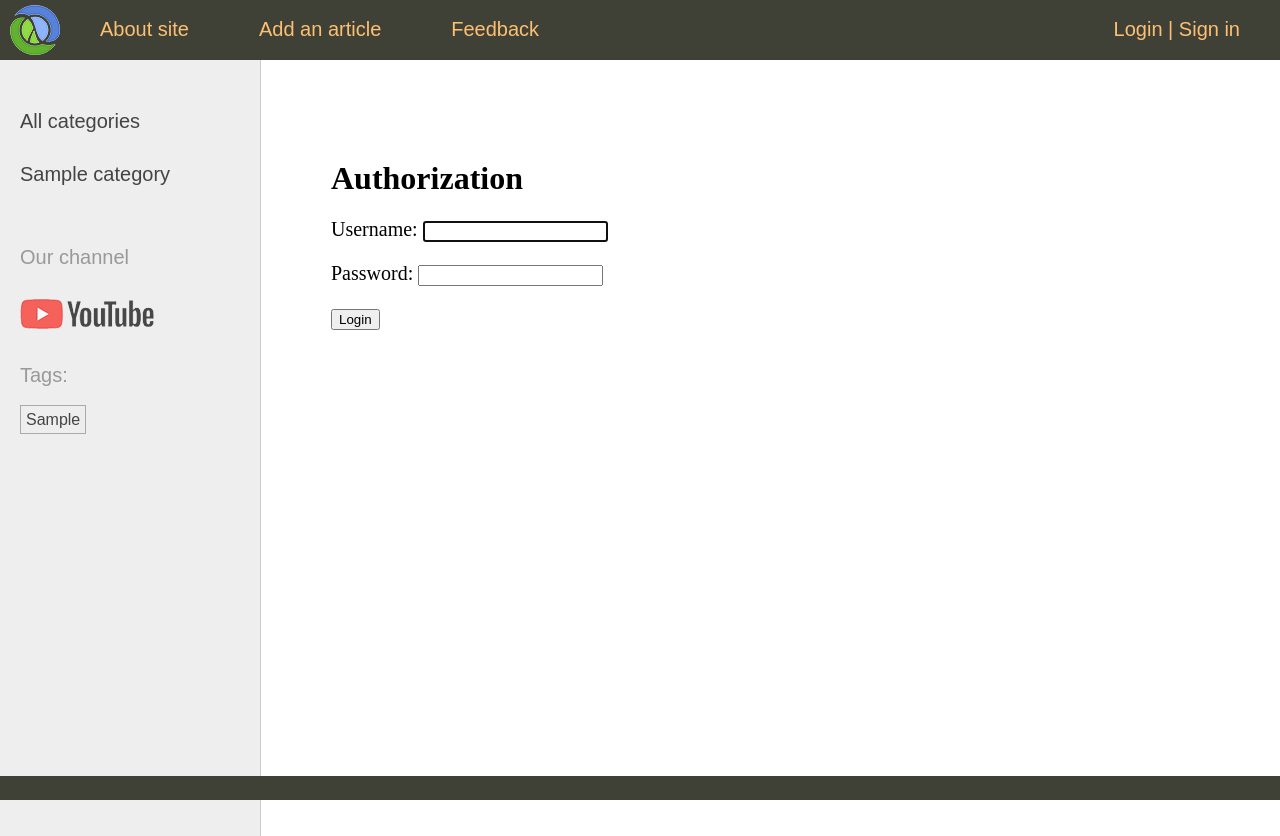
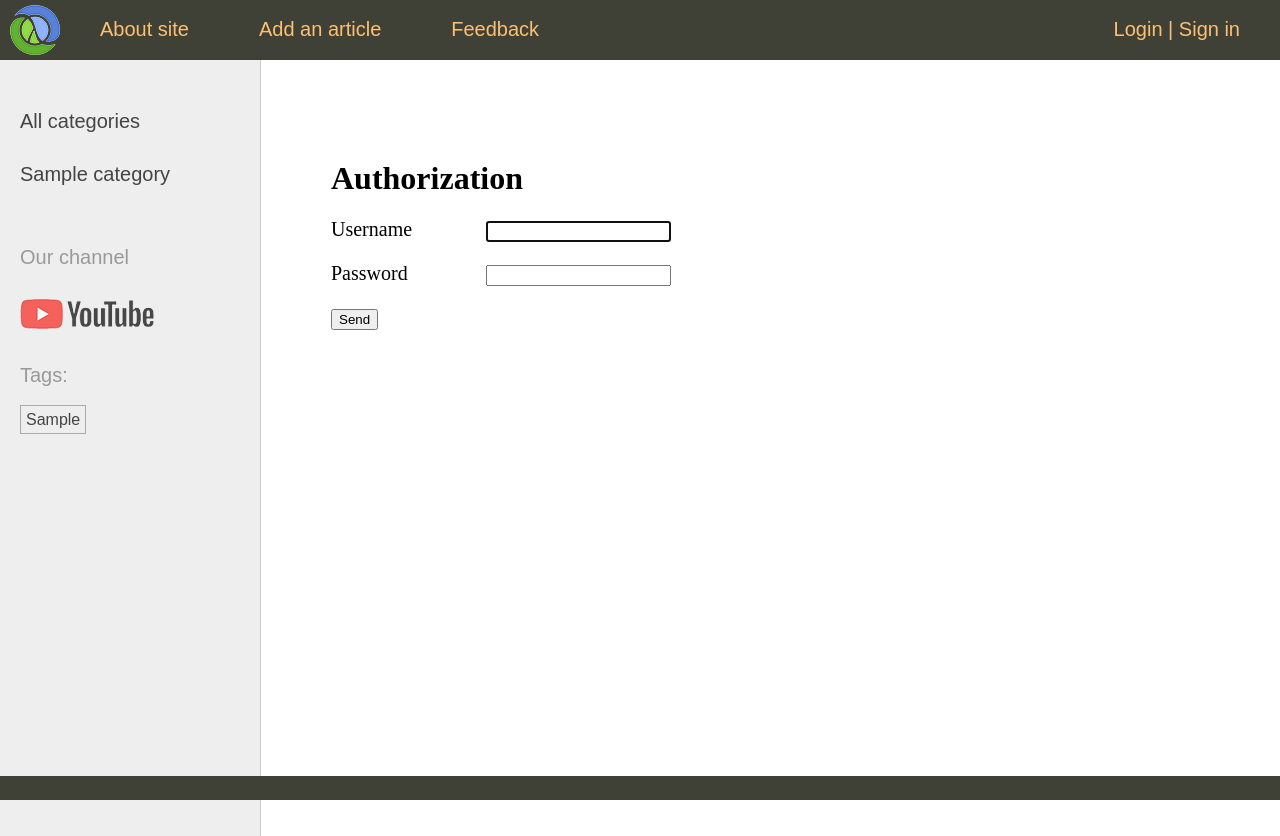
Before and after one commit to Paul-Starodub/site_women, a Django app: page /users/login/ in a window 1280 px wide. Run offline with Django 5.2, Linux system fonts and the light colour scheme; tables that the repository leaves empty hold one stand-in row (values such as "Sample post").

Commit message:
update login.html

```diff
--- a/users/templates/users/login.html
+++ b/users/templates/users/login.html
@@ -4,7 +4,16 @@
   <h1>Authorization</h1>
   <form action="" method="post">
   {% csrf_token %}
-  {{ form.as_p }}
-  <p><button type="submit">Login</button></p>
+      <div class="form-error">{{ form.non_field_errors }}</div>
+    {% for f in form %}
+      <p>
+      <label for="{{ f.id_for_label }}" class="form-label">
+        {{ f.label }}
+      </label>
+        {{ f }}
+      </p>
+      <div class="form-error">{{ f.errors }}</div>
+    {% endfor %}
+  <p><button type="submit">Send</button></p>
   </form>
 {% endblock %}
```
